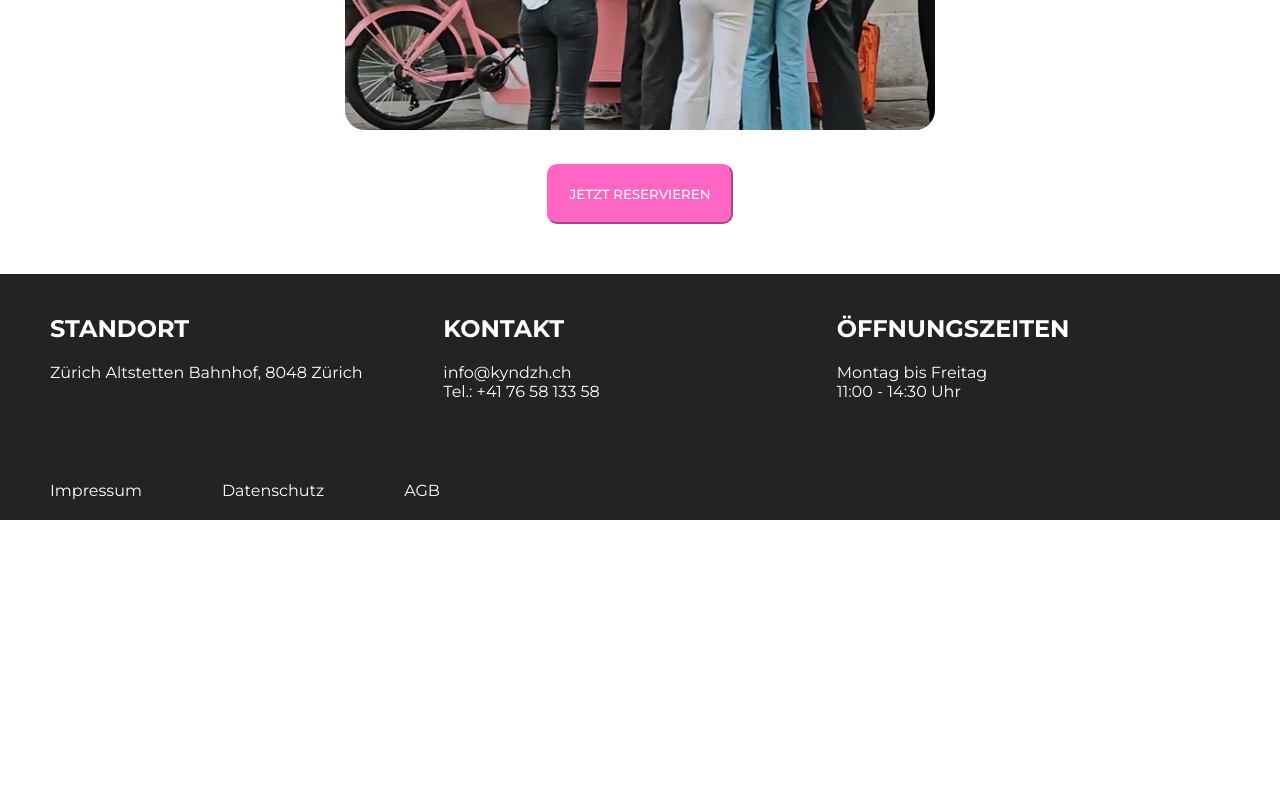
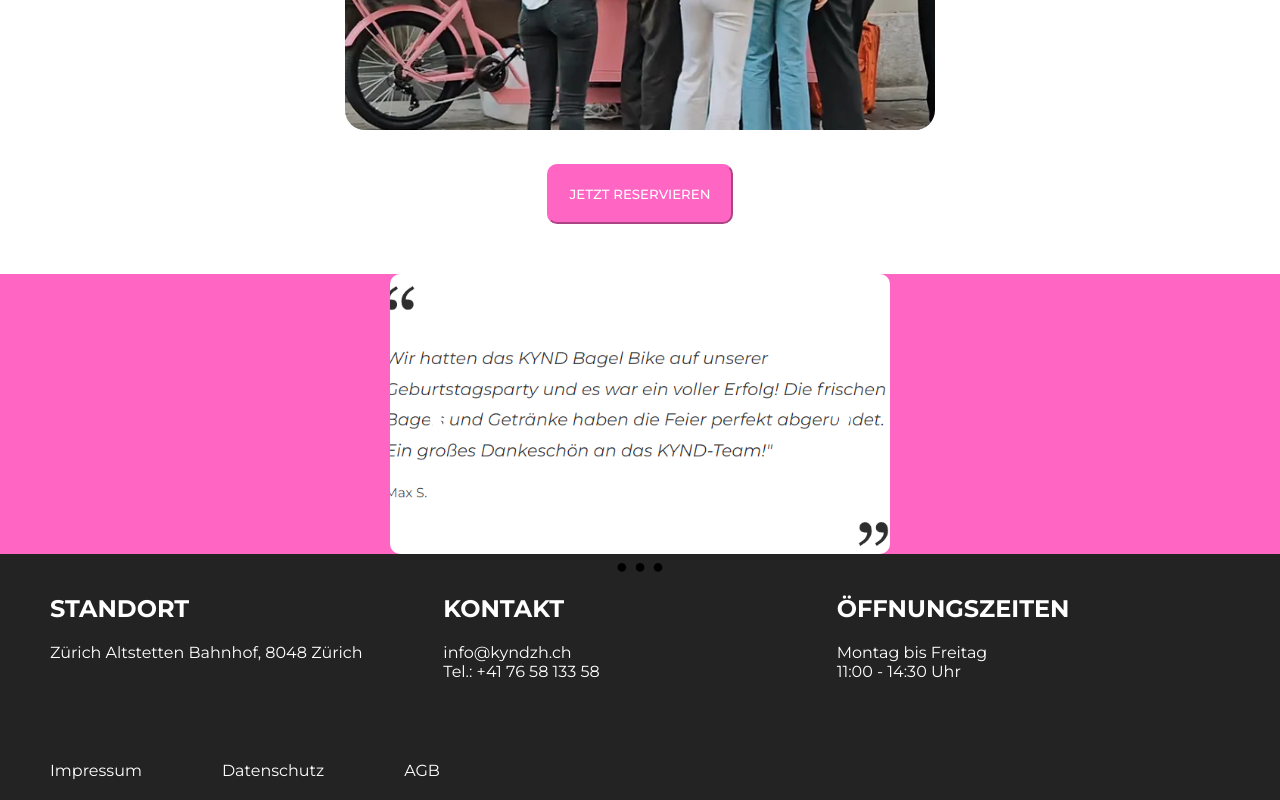
Before and after one commit to HeyTiina/kynd, a React (Create React App) app: page /CateringScreen in a window 1280 px wide. Shown: the part 926-1726 px from the top of the page. Before the commit the page ends 1446 px from the top, so only its background shows below. Built offline with nearby package versions, Linux system fonts and the light colour scheme.

Commit message:
slide funcionaaaa, ahora estilo aparte y a ver si lo puedo poner automatico

```diff
--- a/src/cateringScreen/CateringScreen.js
+++ b/src/cateringScreen/CateringScreen.js
@@ -6,7 +6,23 @@
 import Kantonal from "./img/Zurcher-Kantonalbank-Logo.png";
 import Slider from "./Slider";
 
+import Review1 from "./img/review1.png";
+import Review2 from "./img/review2.png";
+import Review3 from "./img/review3.png";
+
 const CateringScreen = () => {
+ const slides = [
+   { url: Review1, title: "beach" },
+   { url: Review2, title: "boat" },
+   { url: Review3, title: "forest" },
+ ];
+
+  const containerStyles = {
+    width: "500px",
+    height: "280px",
+    margin: "0 auto",
+  };
+
   return (
     <section>
       <div className="title-catering">
@@ -39,6 +55,10 @@
         <img src={Video} alt="Video" /> <br />
         <button>JETZT RESERVIEREN</button>
       </div>
+
+      <div style={containerStyles}>
+        <Slider slides={slides} />
+      </div>
     </section>
   );
 };
--- a/src/cateringScreen/Slider.js
+++ b/src/cateringScreen/Slider.js
@@ -0,0 +1,96 @@
+import { useState } from "react";
+
+const ImageSlider = ({ slides }) => {
+
+    const slideStyles = {
+      width: "100%",
+      height: "100%",
+      borderRadius: "10px",
+      backgroundSize: "cover",
+      backgroundPosition: "center",
+    };
+
+    const rightArrowStyles = {
+      position: "absolute",
+      top: "50%",
+      transform: "translate(0, -50%)",
+      right: "32px",
+      fontSize: "45px",
+      color: "#fff",
+      zIndex: 1,
+      cursor: "pointer",
+    };
+
+    const leftArrowStyles = {
+      position: "absolute",
+      top: "50%",
+      transform: "translate(0, -50%)",
+      left: "32px",
+      fontSize: "45px",
+      color: "#fff",
+      zIndex: 1,
+      cursor: "pointer",
+    };
+
+    const sliderStyles = {
+      position: "relative",
+      height: "100%",
+    };
+
+    const dotsContainerStyles = {
+      display: "flex",
+      justifyContent: "center",
+    };
+
+    const dotStyle = {
+      margin: "0 3px",
+      cursor: "pointer",
+      fontSize: "20px",
+    };
+
+  const [currentIndex, setCurrentIndex] = useState(0);
+  const goToPrevious = () => {
+    const isFirstSlide = currentIndex === 0;
+    const newIndex = isFirstSlide ? slides.length - 1 : currentIndex - 1;
+    setCurrentIndex(newIndex);
+  };
+  const goToNext = () => {
+    const isLastSlide = currentIndex === slides.length - 1;
+    const newIndex = isLastSlide ? 0 : currentIndex + 1;
+    setCurrentIndex(newIndex);
+  };
+  const goToSlide = (slideIndex) => {
+    setCurrentIndex(slideIndex);
+  };
+  const slideStylesWidthBackground = {
+    ...slideStyles,
+    backgroundImage: `url(${slides[currentIndex].url})`,
+  };
+
+  return (
+    <div style={sliderStyles}>
+      <div>
+        <div onClick={goToPrevious} style={leftArrowStyles}>
+          ❰
+        </div>
+        <div onClick={goToNext} style={rightArrowStyles}>
+          ❱
+        </div>
+      </div>
+      <div style={slideStylesWidthBackground}></div>
+      <div style={dotsContainerStyles}>
+        {slides.map((slide, slideIndex) => (
+          <div
+            style={dotStyle}
+            key={slideIndex}
+            onClick={() => goToSlide(slideIndex)}
+          >
+            ●
+          </div>
+        ))}
+      </div>
+    </div>
+  );
+};
+
+export default ImageSlider;
```
Also changed, not shown: src/cateringScreen/Slider.css (deleted, +0 -36 lines), 1 other file (tests, documents, lock files or other folders).
